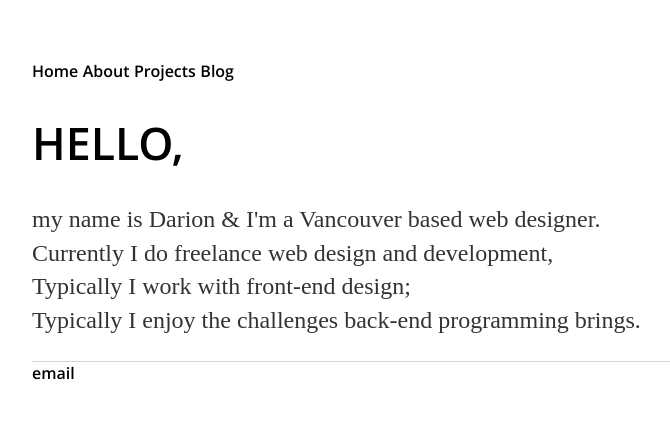
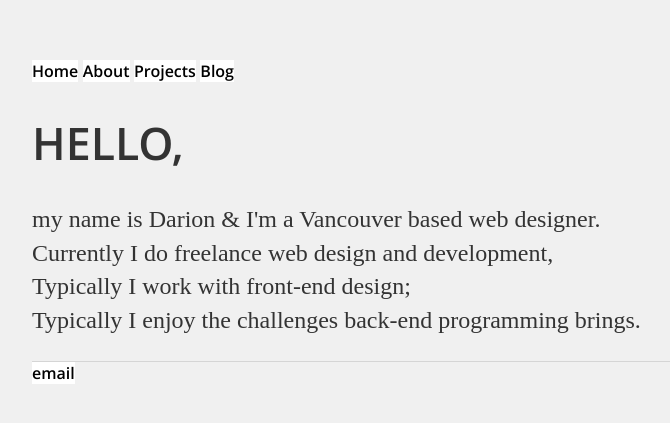
Before and after one commit to cosmicpepper/cosmicpepper.github.io, a Jekyll site: the page built from index.html, in a window 1280 px wide. Shown: the top 423 px of the page, without its empty margins (160-830 px from the left). Built offline with Jekyll 4.4.1, drawn with Linux system fonts in a browser that asks for light colours.

Commit message:
Update main.css

```diff
--- a/css/main.css
+++ b/css/main.css
@@ -1,5 +1,7 @@
 @charset "utf-8";
 body {
+	background: #F0F0F0;
+ 	color: #333;
 	margin: 60px auto;
 	width: 70%;
 }
@@ -24,6 +26,16 @@
 	font-size: 1.9em;
 }
 
+content {
+	margin:2rem 3rem;
+}
+
+h1 a {
+  color: #333;
+  text-decoration: none;
+  border-bottom: 0;
+}
+
 a{
 
 	text-decoration: none;
@@ -46,7 +58,7 @@
 
 }
 
-ul{
+ul {
   list-style: none;
   margin: 0rem;
   padding: 1rem;
```
